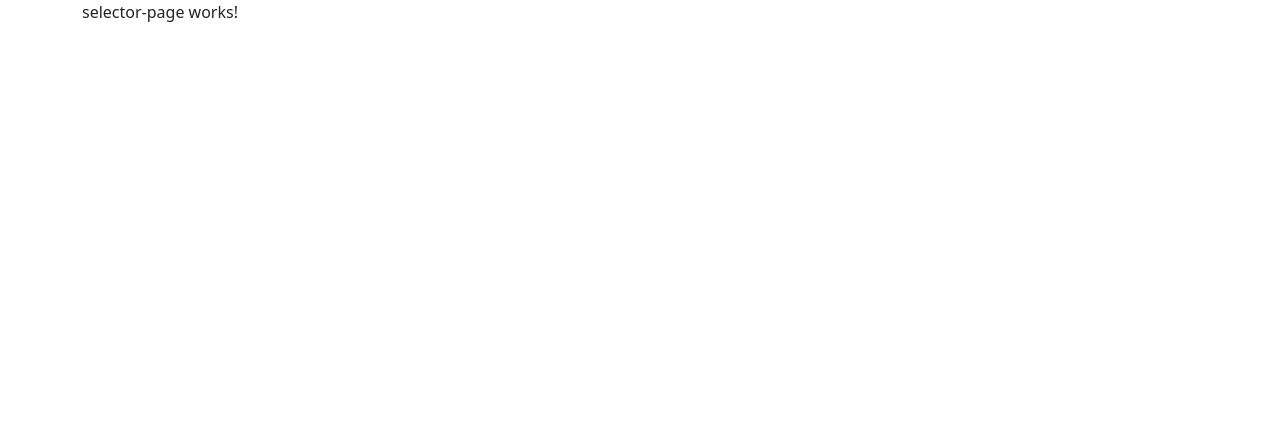
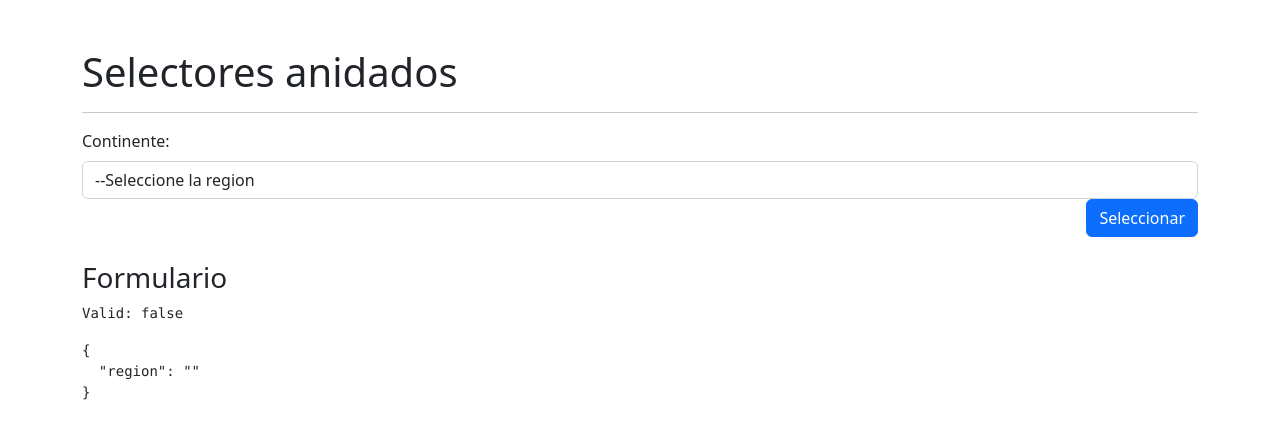
Before and after one commit to DonGraf/selectores, an Angular app: page /selector/selector in a window 1280 px wide. Shown: the top 438 px of the page. Built offline with nearby package versions, Linux system fonts and the light colour scheme.

Commit message:
Formulario reactivo primero

```diff
--- a/src/app/paises/pages/selector-page/selector-page.component.html
+++ b/src/app/paises/pages/selector-page/selector-page.component.html
@@ -1 +1,25 @@
-<p>selector-page works!</p>
+<h1 class="mt-5">Selectores anidados</h1>
+<hr>
+<form [formGroup]="miFormulario" (ngSubmit)="guardar()">
+    <div class="row">
+        <div class="col">
+            <label class="form-label">Continente:</label>
+            <select class="form-control"
+                    formControlName="region">
+                <option value="">--Seleccione la region</option>
+                <option value="1">America</option>
+            </select>
+        </div>
+    </div>
+    <div class="row">
+        <div class="col">
+            <button class="btn btn-primary float-end" type="submit">
+                Seleccionar
+            </button>
+        </div>
+    </div>
+</form>
+
+<h3 class="mt-4">Formulario</h3>
+<pre>Valid: {{miFormulario.valid}}</pre>
+<pre>{{miFormulario.value | json }}</pre>
--- a/src/app/paises/pages/selector-page/selector-page.component.ts
+++ b/src/app/paises/pages/selector-page/selector-page.component.ts
@@ -1,4 +1,5 @@
 import { Component, OnInit } from '@angular/core';
+import { FormBuilder, FormGroup, Validators } from '@angular/forms';
 
 @Component({
   selector: 'app-selector-page',
@@ -8,9 +9,18 @@
 })
 export class SelectorPageComponent implements OnInit {
 
-  constructor() { }
+  miFormulario: FormGroup = this.fb.group({
+    //Definicion del formulario
+    region: ['',Validators.required]
+  });
+
+  constructor(private fb: FormBuilder) { }
 
   ngOnInit(): void {
   }
 
+  //metodo
+  guardar(){
+    console.log(this.miFormulario.value);
+  }
 }
--- a/src/app/paises/paises.module.ts
+++ b/src/app/paises/paises.module.ts
@@ -1,5 +1,6 @@
 import { NgModule } from '@angular/core';
 import { CommonModule } from '@angular/common';
+import { ReactiveFormsModule } from '@angular/forms';
 
 import { PaisesRoutingModule } from './paises-routing.module';
 import { SelectorPageComponent } from './pages/selector-page/selector-page.component';
@@ -7,10 +8,11 @@
 
 @NgModule({
   declarations: [
-    SelectorPageComponent
+    SelectorPageComponent,
   ],
   imports: [
     CommonModule,
+    ReactiveFormsModule,
     PaisesRoutingModule
   ]
 })
```
